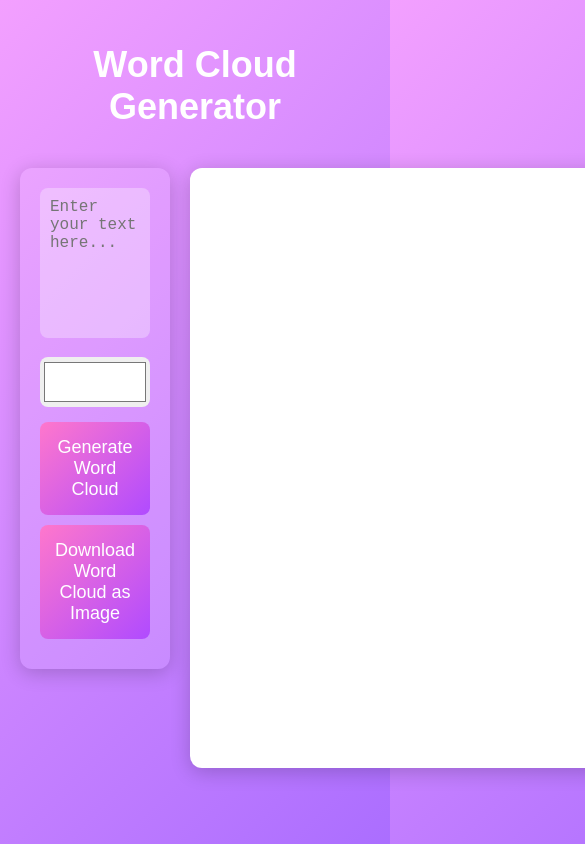
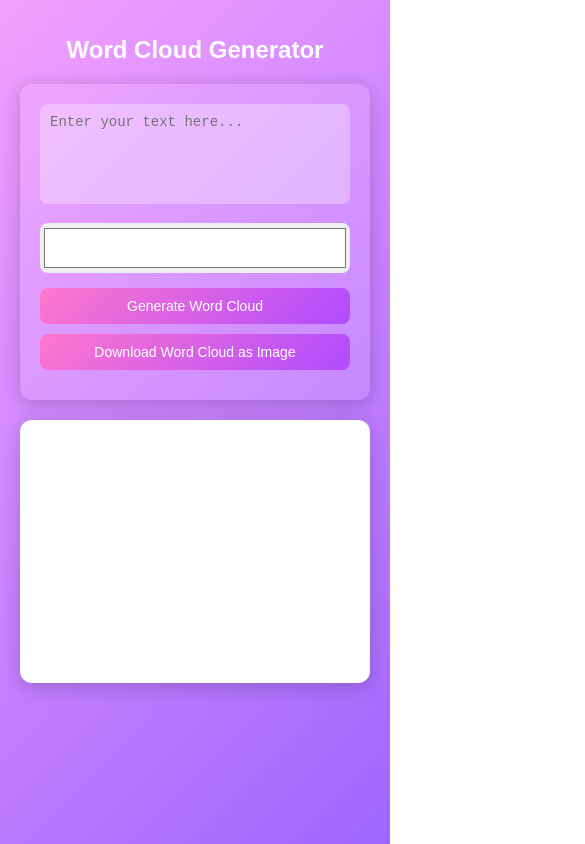
Before and after one commit to StyxOfDynamite/wordcloud, a plain HTML site: page index.html in a window 390 px wide. Shown: the top 844 px of the page, 585 px wide, since content can reach past the window. Drawn offline with Linux system fonts and the light colour scheme.

Commit message:
(ui): make mobile friendly.

```diff
--- a/index.html
+++ b/index.html
@@ -6,12 +6,13 @@
     <title>Word Cloud Generator</title>
     <style>
       body {
-    font-family: 'Arial', sans-serif;
+        font-family: "Arial", sans-serif;
         background: linear-gradient(135deg, #f3a0ff, #a066ff);
         color: #fff;
         margin: 0;
         padding: 20px;
         box-sizing: border-box;
+        height: 100vh;
       }
 
       h1 {
@@ -28,6 +29,7 @@ h1 {
         max-width: 1200px;
         margin: 0 auto;
         height: 100vh;
+        flex-wrap: wrap; /* Allows wrapping on smaller screens */
       }
 
       .controls {
@@ -37,12 +39,15 @@ h1 {
         box-shadow: 0 4px 20px rgba(0, 0, 0, 0.2);
         max-width: 350px;
         margin-right: 20px;
+        margin-bottom: 20px; /* Add margin to the bottom for spacing */
         box-sizing: border-box;
+        flex: 1; /* Allow it to grow and shrink */
+        min-width: 280px; /* Set a minimum width for smaller screens */
       }
 
       .controls textarea {
-    width: 100%; /* Full width of the parent container */
-    height: 150px; /* Fixed height */
+        width: 100%;
+        height: 150px;
         font-size: 16px;
         margin-bottom: 15px;
         padding: 10px;
@@ -51,8 +56,8 @@ h1 {
         outline: none;
         background-color: rgba(255, 255, 255, 0.3);
         color: #fff;
-    resize: none; /* Disable resizing */
-    box-sizing: border-box; /* Ensure padding is included in width */
+        resize: none;
+        box-sizing: border-box;
       }
 
       .controls input[type="color"] {
@@ -86,8 +91,62 @@ canvas {
         border-radius: 12px;
         box-shadow: 0 4px 20px rgba(0, 0, 0, 0.2);
         background-color: #ffffff;
+        flex: 3; /* Allow canvas to take more space */
+        max-width: 100%; /* Make canvas responsive */
+        height: auto; /* Allow height to adjust automatically */
       }
 
+      /* Media queries for various screen sizes */
+      @media (max-width: 1024px) {
+        .container {
+          flex-direction: column;
+          align-items: center;
+          height: auto; /* Adjust height for smaller screens */
+        }
+      }
+
+      @media (max-width: 768px) {
+        h1 {
+          font-size: 28px; /* Reduce font size on smaller screens */
+          margin-bottom: 30px;
+        }
+
+        .controls {
+          max-width: 100%;
+          margin-right: 0; /* Remove right margin for stacking */
+        }
+
+        .controls textarea {
+          height: 120px; /* Reduce textarea height */
+        }
+
+        .controls button {
+          padding: 12px; /* Adjust button padding */
+          font-size: 16px; /* Adjust button font size */
+        }
+
+        canvas {
+          width: 100%;
+          max-width: 100%; /* Ensure canvas fits within the container */
+        }
+      }
+
+      @media (max-width: 480px) {
+        h1 {
+          font-size: 24px; /* Further reduce font size for small screens */
+          margin-bottom: 20px;
+        }
+
+        .controls textarea {
+          height: 100px; /* Further reduce textarea height */
+          font-size: 14px; /* Reduce font size in textarea */
+        }
+
+        .controls button {
+          padding: 10px; /* Further adjust button padding */
+          font-size: 14px; /* Further adjust button font size */
+        }
+      }
     </style>
   </head>
   <body>
```
Lines whose indentation alone changed are shown as unchanged.
